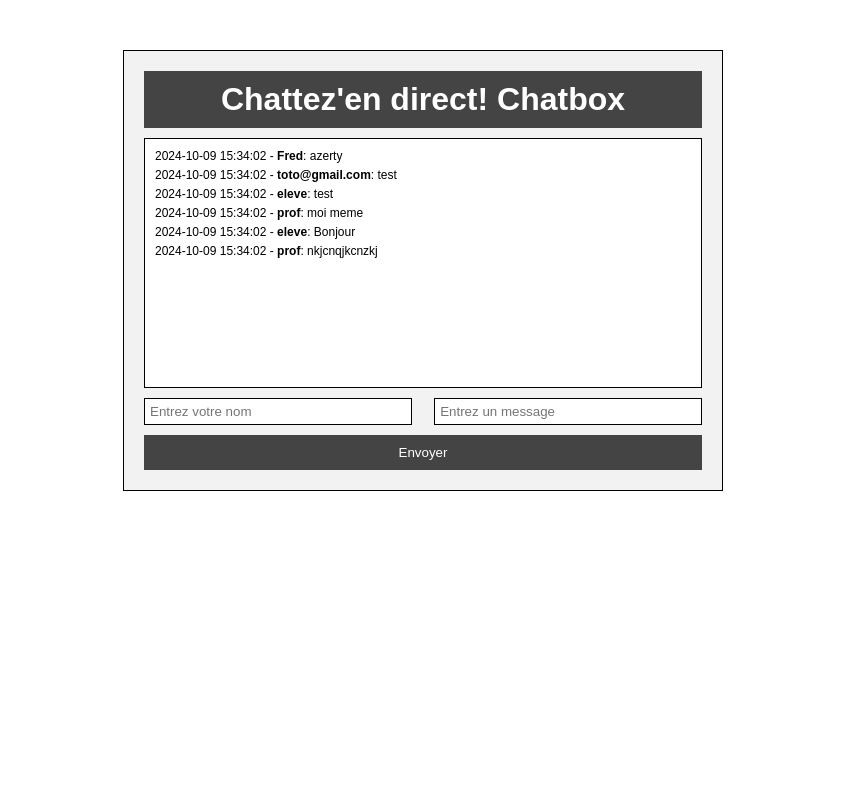
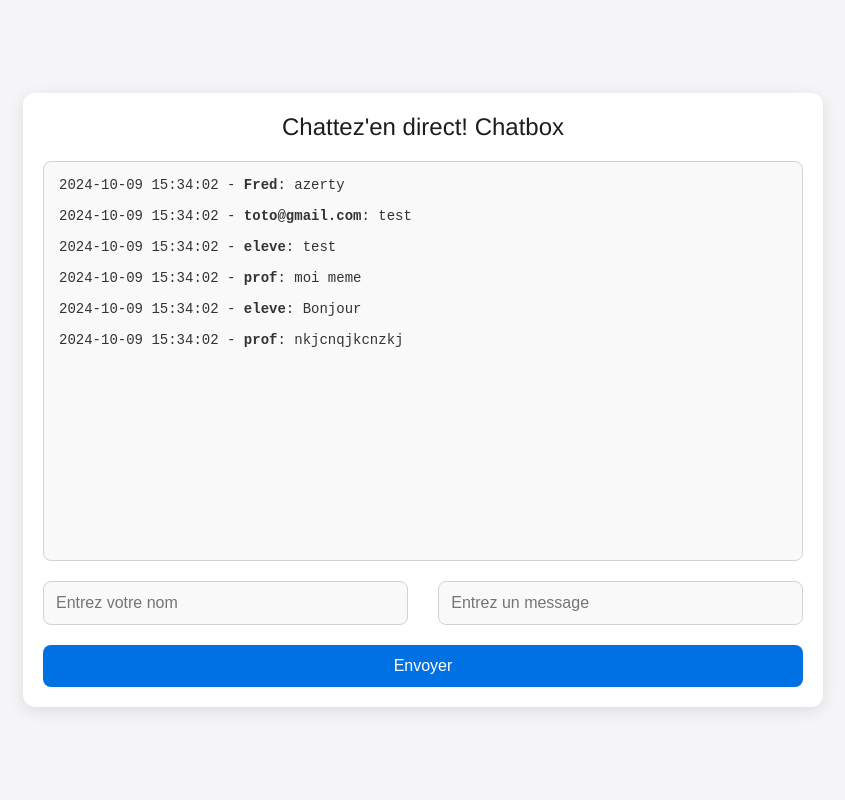
Before and after one commit to LukasMFR/chatbox-project, a PHP site: page /php/home.php in a window 1280 px wide. Shown: the whole page, without its empty margins (217-1062 px from the left). Run offline with PHP 8.4, Linux system fonts and the light colour scheme; data comes from the database, SQL or seed files in the repository.

Commit message:
Add a better UI on a new branch

```diff
--- a/css/styles.css
+++ b/css/styles.css
@@ -5,66 +5,95 @@
 }
 
 body {
-    font-family: Arial, sans-serif;
+    font-family: 'Helvetica Neue', Helvetica, Arial, sans-serif;
+    background-color: #f5f5f7;
+    display: flex;
+    justify-content: center;
+    align-items: center;
+    height: 100vh;
 }
 
 .chatbox {
-    width: 600px;
-    margin: 50px auto;
-    border: 1px solid #000;
-    background-color: #f2f2f2;
+    width: 800px;
+    /* Augmentation de la taille */
+    border-radius: 12px;
+    box-shadow: 0 4px 15px rgba(0, 0, 0, 0.1);
+    background-color: #ffffff;
+    overflow: hidden;
     padding: 20px;
 }
 
 h1 {
-    background-color: #444;
-    color: #fff;
+    color: #1d1d1f;
+    font-weight: 500;
+    font-size: 24px;
     text-align: center;
-    padding: 10px;
-    margin-bottom: 10px;
+    margin-bottom: 20px;
 }
 
 .chat-messages {
     width: 100%;
-    height: 250px;
-    border: 1px solid #000;
-    padding: 10px;
-    background-color: #fff;
+    height: 400px;
+    /* Augmentation de la taille */
+    padding: 15px;
+    background-color: #f9f9f9;
+    border: 1px solid #d2d2d7;
+    border-radius: 8px;
     overflow-y: scroll;
+    font-family: 'SF Mono', 'Courier New', Courier, monospace;
 }
 
 .chat-messages p {
-    font-size: 12px;
-    margin-bottom: 5px;
+    font-size: 14px;
+    color: #333;
+    margin-bottom: 15px;
 }
 
 .chat-input {
     display: flex;
     justify-content: space-between;
-    margin-top: 10px;
+    margin-top: 20px;
 }
 
 .input-name,
 .input-message {
     width: 48%;
-    padding: 5px;
-    border: 1px solid #000;
+    padding: 12px;
+    border: 1px solid #d2d2d7;
+    border-radius: 8px;
+    background-color: #f9f9f9;
+    font-size: 16px;
+    transition: border-color 0.3s ease;
+}
+
+.input-name:focus,
+.input-message:focus {
+    border-color: #0071e3;
+    /* Couleur bleue sobre d'Apple */
 }
 
 .send-button {
-    margin-top: 10px;
+    margin-top: 20px;
     text-align: center;
+    width: 100%;
 }
 
 button {
     width: 100%;
-    padding: 10px;
-    background-color: #444;
-    color: #fff;
+    padding: 12px;
+    background-color: #0071e3;
+    color: #ffffff;
     border: none;
+    border-radius: 8px;
+    font-size: 16px;
     cursor: pointer;
+    transition: background-color 0.3s ease;
 }
 
 button:hover {
-    background-color: #666;
+    background-color: #005bb5;
 }
+
+button:active {
+    background-color: #003e7e;
+}
```
